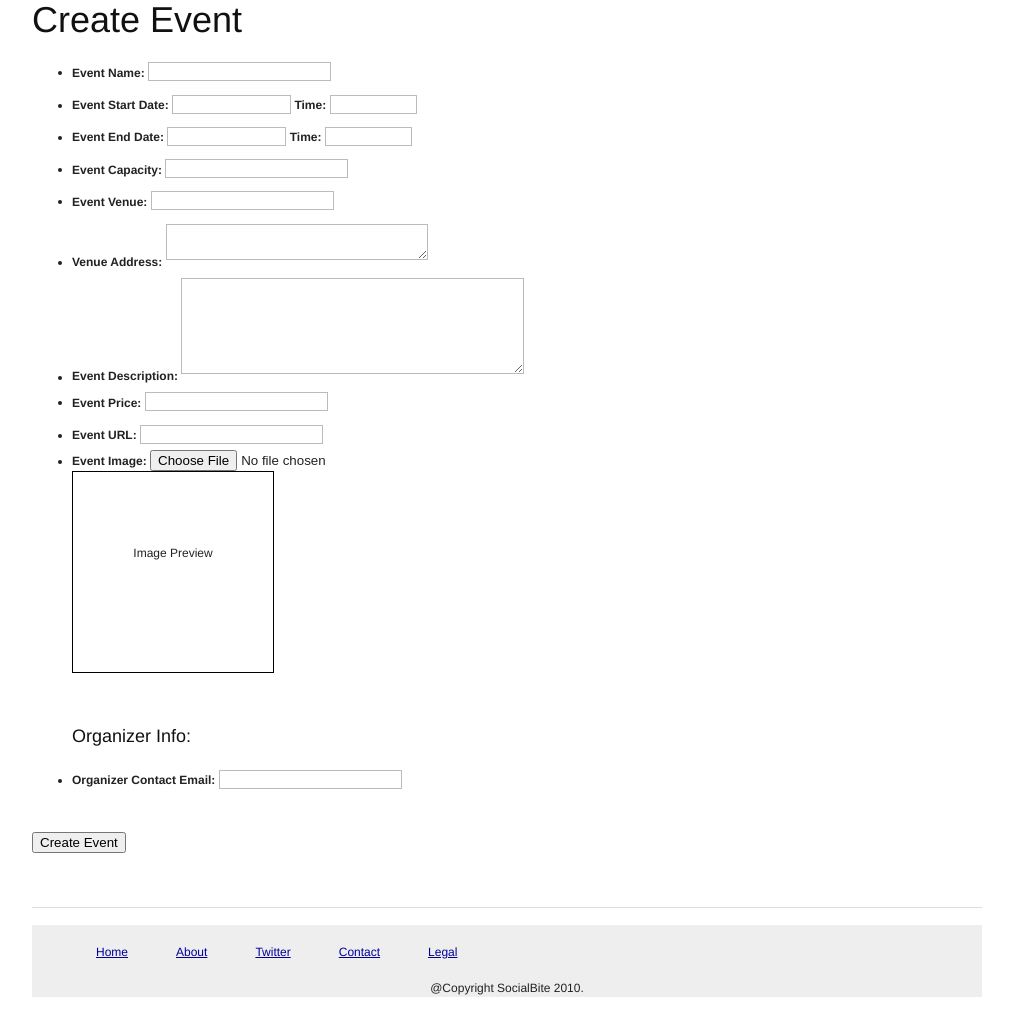
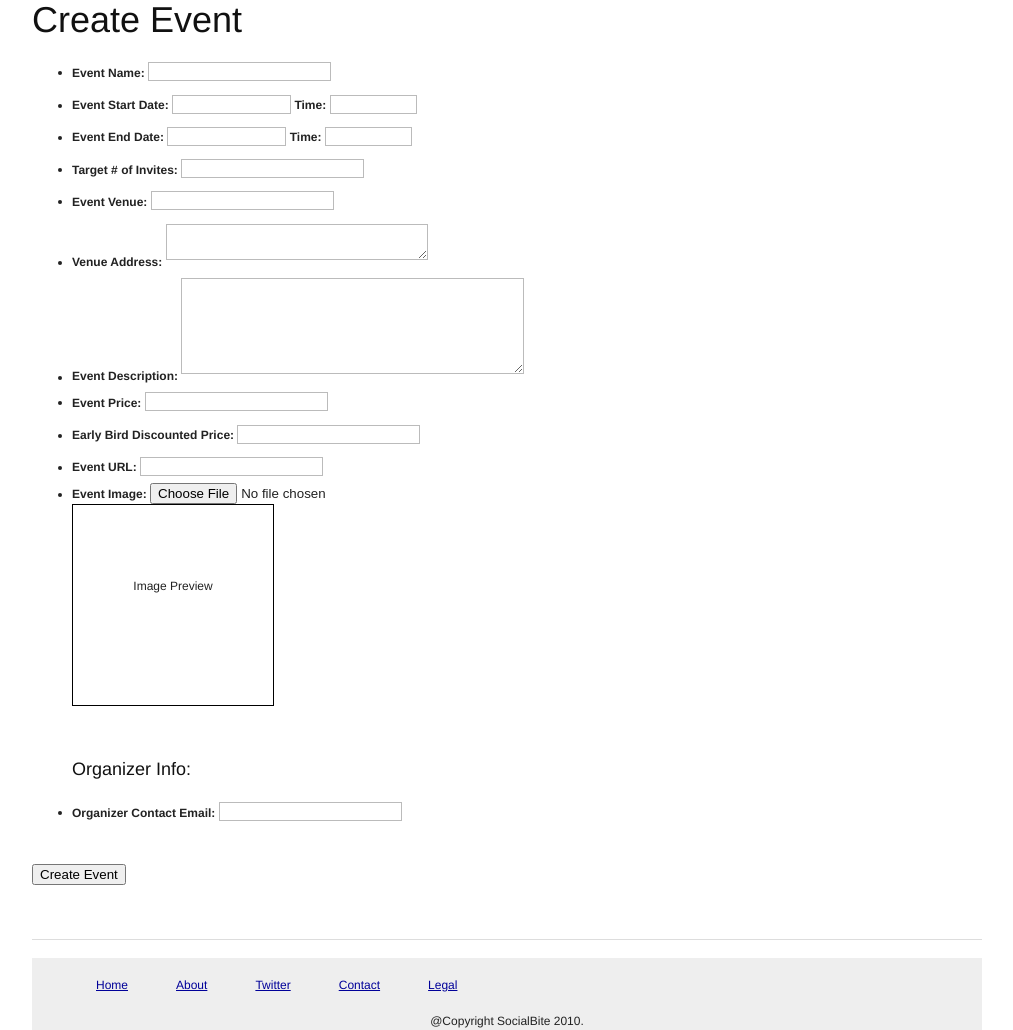
Before and after one commit to mpresh/rf, a Django app: template templates/create.html in a window 1280 px wide. Shown: the part 271-1301 px from the top of the page, without its empty margins (133-1146 px from the left). Before the commit the page ends 1268 px from the top, so only its background shows below. Run offline with Django 3.2, Linux system fonts and the light colour scheme; the template is opened without the code that fills it, so the values that code supplies are empty; some libraries are stand-ins or nearby versions.

```diff
--- a/templates/create.html
+++ b/templates/create.html
@@ -49,7 +49,7 @@
     </li>
 
     <li>
-		<label for="event_capacity">Event Capacity:</label> <input type="text" class="digits" name="event_capacity" />
+		<label for="event_capacity">Target # of Invites:</label> <input type="text" class="digits" name="event_capacity" />
 	</li>
 
     <li>
@@ -68,6 +68,9 @@
 
     <li>
 		<label for="event_price">Event Price:</label> <input type="text" class="number" name="event_price" />
+	</li>
+<li>
+		<label for="event_discount">Early Bird Discounted Price:</label> <input type="text" class="number" name="event_discount" />
 	</li>
 
     <li>
```
